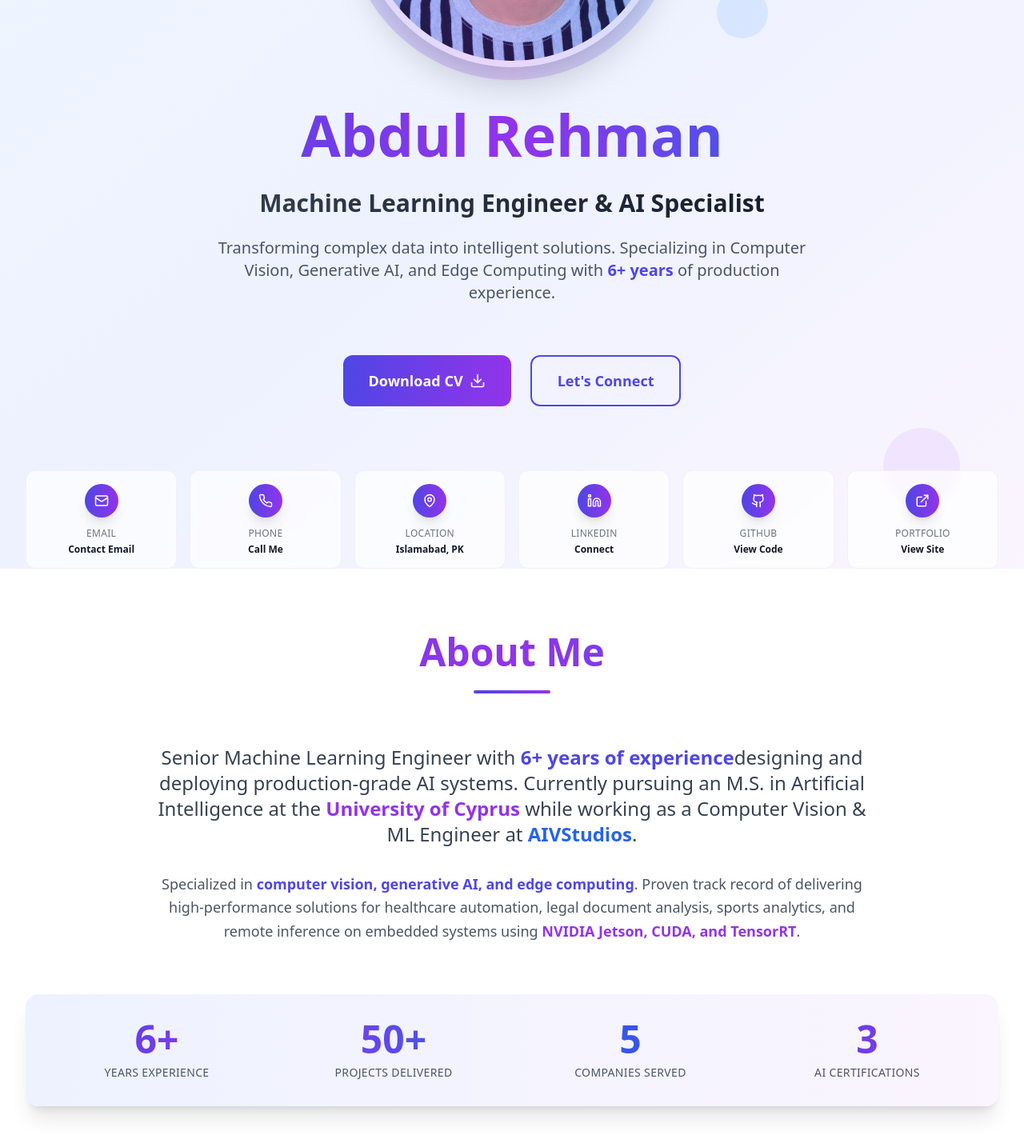
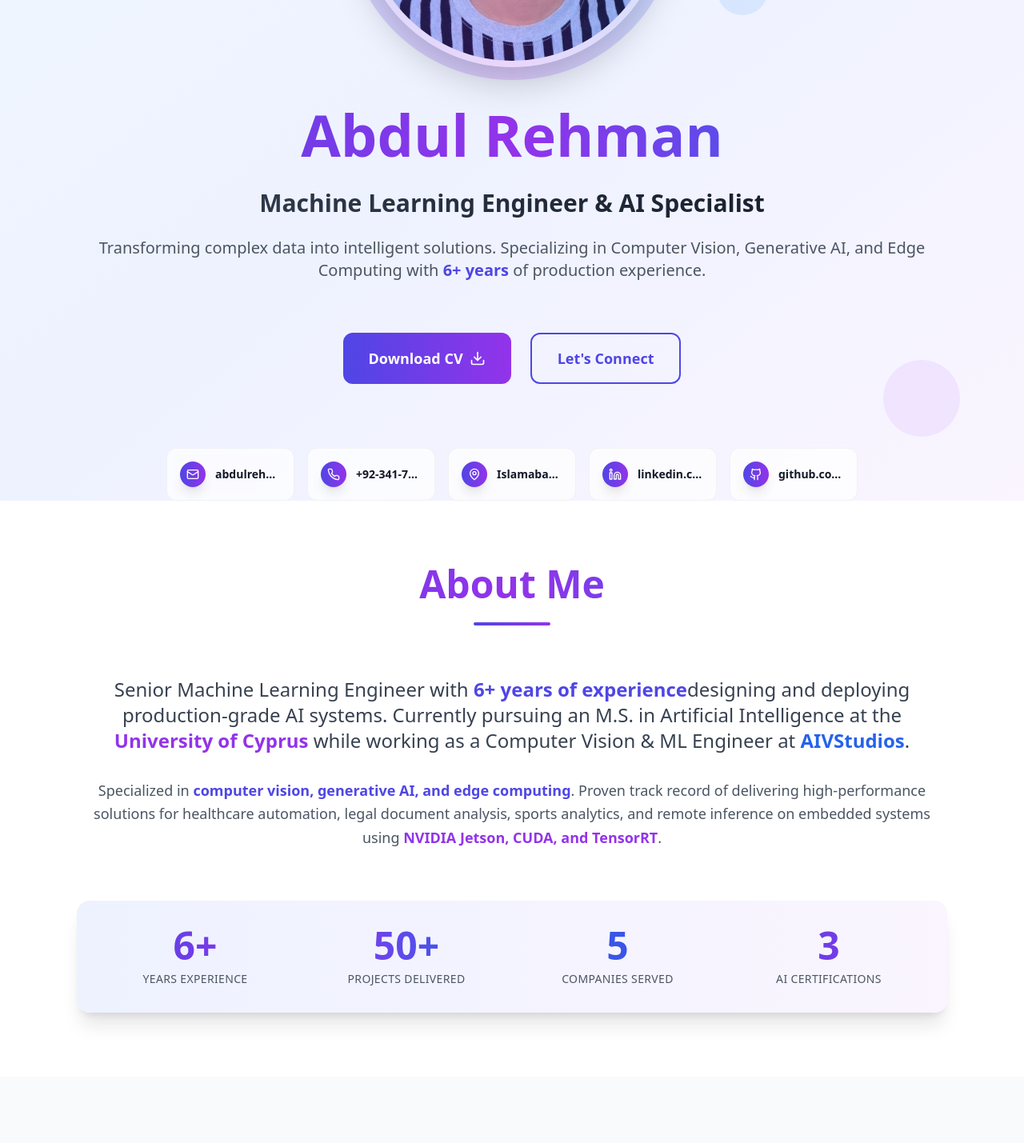
Before and after one commit to Abdulrehmanghani/portfolio, a React (Vite) app: page / in a window 1280 px wide. Shown: the part 380-1809 px from the top of the page at 80% size. Built offline with nearby package versions, Linux system fonts and the light colour scheme.

Commit message:
spaces updated

```diff
--- a/src/App.tsx
+++ b/src/App.tsx
@@ -123,7 +123,7 @@ function Navigation({ activeSection, scrollToSection, isMenuOpen, setIsMenuOpen
     <nav className={`fixed top-0 w-full z-50 transition-all duration-300 ${
       isDark ? 'bg-gray-900/90 backdrop-blur-md border-gray-700/50' : 'bg-white/90 backdrop-blur-md border-gray-200/50'
     } border-b shadow-lg`}>
-      <div className="max-w-7xl mx-auto px-4 sm:px-6 lg:px-8">
+      <div className="w-full px-16 sm:px-20 lg:px-24">
         <div className="flex justify-between items-center h-16">
           <div className="flex-shrink-0">
             <button
@@ -237,7 +237,7 @@ function HeroSection({ scrollToSection }: { scrollToSection: (sectionId: string)
         }`}></div>
       </div>
 
-      <div className="relative z-10 max-w-7xl mx-auto px-4 sm:px-6 lg:px-8 w-full">
+      <div className="relative z-10 w-full px-16 sm:px-20 lg:px-24">
         <div className="text-center mb-16">
           {/* Profile Image - Centered and Enlarged */}
           <div className="flex justify-center mb-12">
@@ -255,7 +255,7 @@ function HeroSection({ scrollToSection }: { scrollToSection: (sectionId: string)
           </div>
 
           {/* Main Content */}
-          <div className="space-y-8 max-w-4xl mx-auto">
+          <div className="space-y-8">
             <h1 className="text-5xl md:text-6xl lg:text-7xl font-bold bg-gradient-to-r from-indigo-600 via-purple-600 to-blue-600 bg-clip-text text-transparent animate-fade-in leading-tight">
               Abdul Rehman
             </h1>
@@ -264,7 +264,7 @@ function HeroSection({ scrollToSection }: { scrollToSection: (sectionId: string)
               <p className="text-2xl md:text-3xl font-semibold bg-gradient-to-r from-gray-700 to-gray-900 dark:from-gray-200 dark:to-gray-400 bg-clip-text text-transparent">
                 Machine Learning Engineer & AI Specialist
               </p>
-              <p className="text-lg md:text-xl text-gray-600 dark:text-gray-300 leading-relaxed max-w-3xl mx-auto">
+              <p className="text-lg md:text-xl text-gray-600 dark:text-gray-300 leading-relaxed">
                 Transforming complex data into intelligent solutions. Specializing in Computer Vision,
                 Generative AI, and Edge Computing with <span className="font-semibold text-indigo-600 dark:text-indigo-400">6+ years</span> of production experience.
               </p>
@@ -294,14 +294,13 @@ function HeroSection({ scrollToSection }: { scrollToSection: (sectionId: string)
         </div>
 
         {/* Contact Cards - Single Row, Enhanced Design */}
-        <div className="mt-20">
-          <div className="grid grid-cols-2 md:grid-cols-3 lg:grid-cols-6 gap-4">
-            <ContactCard icon={<Mail />} label="Email" value="abdulrehmanghani197@gmail.com" href="mailto:abdulrehmanghani197@gmail.com" compact />
-            <ContactCard icon={<Phone />} label="Phone" value="+92-341-7528497" href="tel:+923417528497" compact />
-            <ContactCard icon={<MapPin />} label="Location" value="Islamabad, Pakistan" compact />
-            <ContactCard icon={<Linkedin />} label="LinkedIn" value="linkedin.com/in/abdulrehman197" href="https://linkedin.com/in/abdulrehman197" compact />
-            <ContactCard icon={<Github />} label="GitHub" value="github.com/Abdulrehmanghani" href="https://github.com/Abdulrehmanghani" compact />
-            <ContactCard icon={<ExternalLink />} label="Portfolio" value="View Portfolio" href="https://abdulrehmanghani.site" compact />
+        <div className="mt-20 px-16 sm:px-20 lg:px-28">
+          <div className="grid grid-cols-2 md:grid-cols-3 lg:grid-cols-5 gap-4">
+            <ContactCard icon={<Mail />} value="abdulrehmanghani197@gmail.com" href="mailto:abdulrehmanghani197@gmail.com" compact />
+            <ContactCard icon={<Phone />} value="+92-341-7528497" href="tel:+923417528497" compact />
+            <ContactCard icon={<MapPin />} value="Islamabad, Pakistan" compact />
+            <ContactCard icon={<Linkedin />} value="linkedin.com/in/abdulrehman197" href="https://linkedin.com/in/abdulrehman197" compact />
+            <ContactCard icon={<Github />} value="github.com/Abdulrehmanghani" href="https://github.com/Abdulrehmanghani" compact />
           </div>
         </div>
       </div>
@@ -309,9 +308,8 @@ function HeroSection({ scrollToSection }: { scrollToSection: (sectionId: string)
   );
 }
 
-function ContactCard({ icon, label, value, href, compact }: {
+function ContactCard({ icon, value, href, compact }: {
   icon: React.ReactNode;
-  label: string;
   value: string;
   href?: string;
   compact?: boolean;
@@ -324,22 +322,13 @@ function ContactCard({ icon, label, value, href, compact }: {
         ? 'bg-gray-800/50 border-gray-700/50 hover:bg-gray-800 backdrop-blur-sm'
         : 'bg-white/70 border-gray-200/50 hover:bg-white backdrop-blur-sm'
     }`}>
-      <div className="flex flex-col items-center text-center space-y-3">
-        <div className="p-3 rounded-full bg-gradient-to-r from-indigo-600 to-purple-600 text-white shadow-lg">
-          {cloneElement(icon as ReactElement, { size: 18 })}
+      <div className="flex items-center space-x-3">
+        <div className="p-2 rounded-full bg-gradient-to-r from-indigo-600 to-purple-600 text-white shadow-lg flex-shrink-0">
+          {cloneElement(icon as ReactElement, { size: 16 })}
         </div>
-        <div className="min-h-0 flex-1">
-          <p className="text-xs font-medium text-gray-500 dark:text-gray-400 uppercase tracking-wide mb-1">
-            {label}
-          </p>
-          <p className="text-xs font-semibold text-gray-900 dark:text-white break-words leading-tight">
-            {label === 'Email' ? 'Contact Email' :
-             label === 'Phone' ? 'Call Me' :
-             label === 'Location' ? 'Islamabad, PK' :
-             label === 'LinkedIn' ? 'Connect' :
-             label === 'GitHub' ? 'View Code' :
-             label === 'Portfolio' ? 'View Site' :
-             value}
+        <div className="min-w-0 flex-1">
+          <p className="text-sm font-semibold text-gray-900 dark:text-white truncate">
+            {value}
           </p>
         </div>
       </div>
@@ -378,7 +367,7 @@ function AboutSection() {
 
   return (
     <section id="about" className={`py-20 ${isDark ? 'bg-gray-800' : 'bg-white'}`}>
-      <div className="max-w-7xl mx-auto px-4 sm:px-6 lg:px-8">
+      <div className="w-full px-16 sm:px-20 lg:px-24">
         <div className="text-center mb-16">
           <h2 className="text-4xl md:text-5xl font-bold mb-6 bg-gradient-to-r from-indigo-600 via-purple-600 to-blue-600 bg-clip-text text-transparent">
             About Me
@@ -387,7 +376,7 @@ function AboutSection() {
         </div>
 
         {/* Main About Content */}
-        <div className="max-w-4xl mx-auto text-center mb-16">
+        <div className="text-center mb-16">
           <p className="text-xl md:text-2xl leading-relaxed text-gray-700 dark:text-gray-300 mb-8">
             Senior Machine Learning Engineer with <span className="font-bold text-indigo-600 dark:text-indigo-400">6+ years of experience</span>
             designing and deploying production-grade AI systems. Currently pursuing an M.S. in Artificial Intelligence at the
@@ -503,7 +492,7 @@ function SkillsSection() {
 
   return (
     <section id="skills" className={`py-20 ${isDark ? 'bg-gray-900' : 'bg-gray-50'}`}>
-      <div className="max-w-7xl mx-auto px-4 sm:px-6 lg:px-8">
+      <div className="w-full px-16 sm:px-20 lg:px-24">
         <div className="text-center mb-16">
           <h2 className="text-4xl md:text-5xl font-bold mb-6 bg-gradient-to-r from-indigo-600 via-purple-600 to-blue-600 bg-clip-text text-transparent">
             Skills & Technologies
@@ -628,7 +617,7 @@ function ExperienceSection() {
 
   return (
     <section id="experience" className={`py-20 ${isDark ? 'bg-gray-900' : 'bg-white'}`}>
-      <div className="max-w-7xl mx-auto px-4 sm:px-6 lg:px-8">
+      <div className="w-full px-16 sm:px-20 lg:px-24">
         <div className="text-center mb-16">
           <h2 className="text-4xl md:text-5xl font-bold mb-6 bg-gradient-to-r from-indigo-600 via-purple-600 to-blue-600 bg-clip-text text-transparent">
             Professional Journey
@@ -710,7 +699,6 @@ function ProjectsSection() {
       icon: <Cpu />,
       category: "Edge AI",
       gradient: "from-emerald-500 to-teal-500",
-      featured: true,
       gif: "public/project-media/Accelerate-the-inference-at-edge.gif", // replace with actual GIF
       repoUrl: "https://github.com/Abdulrehmanghani/Accelerate-the-inference-at-edge/tree/main"
     },
@@ -721,9 +709,8 @@ function ProjectsSection() {
       icon: <Brain />,
       category: "Healthcare AI",
       gradient: "from-rose-500 to-pink-500",
-      featured: true,
-      gif: "public/project-media/Accelerate-the-inference-at-edge.gif", // replace with actual GIF
-      repoUrl: "https://github.com/Abdulrehmanghani/med-record-summarization"
+      // gif: "public/project-media/Accelerate-the-inference-at-edge.gif", // replace with actual GIF
+      repoStatus: "This project is not Open-source"
     },
     {
       title: "Legal Document Automation Pipeline",
@@ -732,8 +719,8 @@ function ProjectsSection() {
       icon: <Database />,
       category: "Legal Tech",
       gradient: "from-indigo-500 to-purple-500",
-      gif: "public/project-media/Accelerate-the-inference-at-edge.gif", // replace with actual GIF
-      repoUrl: "https://github.com/Abdulrehmanghani/legal-docs-automation"
+      // gif: "public/project-media/Accelerate-the-inference-at-edge.gif", // replace with actual GIF
+      repoStatus: "This project is not Open-source"
     },
     {
       title: "Edge-Based Person Re-Identification System",
@@ -746,24 +733,35 @@ function ProjectsSection() {
       repoUrl: "https://github.com/dlision/Re-Identification-with-RaspberryPi-and-Neural-Comput-Stick-2"
     },
     {
-      title: "YOLO/DETR Sports Analytics",
-      description: "Developed a real-time sports analytics application using advanced object detection models for player tracking, performance analysis, and strategic insights. Deployed for multiple sports teams.",
-      tech: ["YOLO", "DETR", "Computer Vision", "PyTorch", "OpenCV"],
+      title: "Multi-Camera Football Analytics Platform",
+      description: "Developed an advanced football analytics system leveraging 12 synchronized stadium cameras to provide real-time tactical and performance insights. YOLO/DETR were used for player, referee, and ball detection; a transformer-based model classified players into Team A or Team B; HRNet enabled player pose estimation and movement tracking; and FCHarDNet was applied for semantic ground segmentation to analyze pitch zones. The end-to-end pipeline was orchestrated with Apache Airflow and NVIDIA DeepStream, deployed on A100 GPUs with Triton Inference Server for high-throughput, low-latency inference. This platform delivers actionable insights for coaches, analysts, and sports teams in real time.",
+      tech: [
+        "YOLO",
+        "DETR",
+        "Transformer Models",
+        "HRNet",
+        "FCHarDNet",
+        "Apache Airflow",
+        "NVIDIA DeepStream",
+        "Triton Inference Server",
+        "PyTorch",
+        "A100 GPU"
+      ],
       icon: <Bot />,
       category: "Sports Tech",
       gradient: "from-orange-500 to-amber-500",
-      gif: "public/project-media/Accelerate-the-inference-at-edge.gif", // replace with actual GIF
-      repoUrl: "https://github.com/Abdulrehmanghani/sports-analytics"
+      // gif: "public/project-media/Accelerate-the-inference-at-edge.gif", // replace with actual GIF
+      repoStatus: "This project is not Open-source"
     },
     {
-      title: "NVIDIA DeepStream Video Analytics",
+      title: "NVIDIA DeepStream Video Analytics for face detection and recognition application",
       description: "Implemented high-performance video analytics pipeline using NVIDIA DeepStream SDK and TensorRT optimization. Processes multiple video streams simultaneously with sub-second latency.",
       tech: ["NVIDIA DeepStream", "TensorRT", "CUDA", "Jetson", "GStreamer"],
       icon: <Cpu />,
       category: "Video Analytics",
       gradient: "from-violet-500 to-purple-500",
-      gif: "public/project-media/Accelerate-the-inference-at-edge.gif", // replace with actual GIF
-      repoUrl: "https://github.com/Abdulrehmanghani/deepstream-analytics"
+      // gif: "public/project-media/Accelerate-the-inference-at-edge.gif", // replace with actual GIF
+      repoStatus: "This project is not Open-source"
     }
   ];
 
@@ -790,13 +788,13 @@ function ProjectsSection() {
 
   return (
     <section id="projects" className={`py-20 ${isDark ? 'bg-gray-800' : 'bg-gray-50'}`}>
-      <div className="max-w-7xl mx-auto px-4 sm:px-6 lg:px-8">
+      <div className="w-full px-16 sm:px-20 lg:px-24">
         <div className="text-center mb-16">
           <h2 className="text-4xl md:text-5xl font-bold mb-6 bg-gradient-to-r from-indigo-600 via-purple-600 to-blue-600 bg-clip-text text-transparent">
-            Featured Projects
+            Projects
           </h2>
           <div className="w-24 h-1 bg-gradient-to-r from-indigo-600 to-purple-600 mx-auto rounded-full mb-6"></div>
-          <p className="text-lg text-gray-600 dark:text-gray-300 max-w-3xl mx-auto">
+          <p className="text-lg text-gray-600 dark:text-gray-300">
             Innovative AI/ML solutions that solve real-world problems across various industries
           </p>
         </div>
@@ -807,18 +805,10 @@ function ProjectsSection() {
               key={index}
               className={`group rounded-2xl transition-all duration-500 hover:shadow-2xl hover:scale-105 hover:-translate-y-2 overflow-hidden ${
                 isDark ? 'bg-gray-900/50 border border-gray-700/50' : 'bg-white border border-gray-200/50'
-              } ${project.featured ? 'ring-2 ring-indigo-500/20' : ''}`}
+              }`}
             >
-              {project.featured && (
-                <div className="px-6 pt-4">
-                  <span className="inline-flex items-center px-3 py-1 rounded-full text-xs font-semibold bg-gradient-to-r from-indigo-600 to-purple-600 text-white shadow-lg">
-                    ⭐ Featured
-                  </span>
-                </div>
-              )}
-
               {/* GIF Media Preview */}
-              <div className={`relative h-48 bg-gradient-to-br ${project.gradient} overflow-hidden ${project.featured ? 'mt-2' : 'mt-0'}`}>
+              <div className={`relative h-48 bg-gradient-to-br ${project.gradient} overflow-hidden`}>
                 <img
                   src={project.gif}
                   alt={`${project.title} demo`}
@@ -864,7 +854,12 @@ function ProjectsSection() {
                   ))}
                 </div>
 
-                {/* GitHub Link */}
+                {/* Repository Status or GitHub Link */}
+                {project.repoStatus ? (
+                  <div className="text-sm text-gray-500 dark:text-gray-400 italic">
+                    {project.repoStatus}
+                  </div>
+                ) : project.repoUrl ? (
                   <a
                     href={project.repoUrl}
                     target="_blank"
@@ -875,6 +870,7 @@ function ProjectsSection() {
                     View Code on GitHub
                     <ChevronRight size={16} className="ml-1" />
                   </a>
+                ) : null}
               </div>
             </div>
           ))}
@@ -946,7 +942,7 @@ function EducationSection() {
 
   return (
     <section id="education" className={`py-20 ${isDark ? 'bg-gray-900' : 'bg-white'}`}>
-      <div className="max-w-6xl mx-auto px-4 sm:px-6 lg:px-8">
+      <div className="w-full px-16 sm:px-20 lg:px-24">
         <div className="text-center mb-16">
           <h2 className="text-4xl md:text-5xl font-bold mb-6 bg-gradient-to-r from-indigo-600 via-purple-600 to-blue-600 bg-clip-text text-transparent">
             Education
@@ -1025,7 +1021,7 @@ function CertificationsSection() {
 
   return (
     <section id="certifications" className={`py-20 ${isDark ? 'bg-gray-800' : 'bg-white'}`}>
-      <div className="max-w-6xl mx-auto px-4 sm:px-6 lg:px-8">
+      <div className="w-full px-16 sm:px-20 lg:px-24">
         <div className="text-center mb-16">
           <h2 className="text-4xl md:text-5xl font-bold mb-6 bg-gradient-to-r from-indigo-600 via-purple-600 to-blue-600 bg-clip-text text-transparent">
             Certifications & Training
@@ -1089,13 +1085,13 @@ function ContactSection() {
 
   return (
     <section id="contact" className={`py-20 ${isDark ? 'bg-gray-900' : 'bg-gray-50'}`}>
-      <div className="max-w-6xl mx-auto px-4 sm:px-6 lg:px-8">
+      <div className="w-full px-16 sm:px-20 lg:px-24">
         <div className="text-center mb-16">
           <h2 className="text-4xl md:text-5xl font-bold mb-6 bg-gradient-to-r from-indigo-600 via-purple-600 to-blue-600 bg-clip-text text-transparent">
             Let's Work Together
           </h2>
           <div className="w-24 h-1 bg-gradient-to-r from-indigo-600 to-purple-600 mx-auto rounded-full mb-6"></div>
-          <p className="text-lg text-gray-600 dark:text-gray-300 max-w-2xl mx-auto">
+          <p className="text-lg text-gray-600 dark:text-gray-300">
             Ready to transform your ideas into intelligent solutions? Let's discuss your next AI/ML project
           </p>
         </div>
```
Lines whose indentation alone changed are shown as unchanged.
